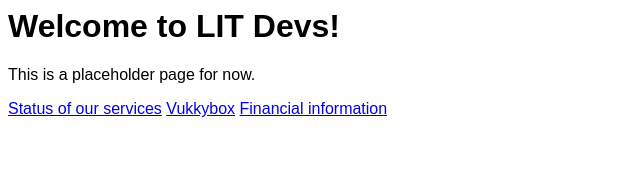
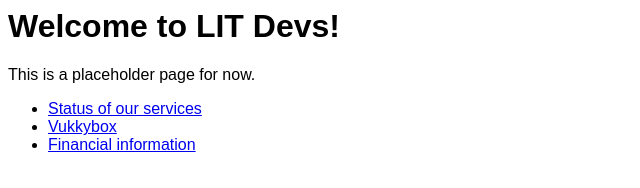
Before and after one commit to LITdevs/litdevs.org, a website: page public/index.html in a window 1280 px wide. Shown: the whole page, without its empty margins (0-640 px from the left). Drawn offline with Linux system fonts and the light colour scheme; a web font is replaced by a local one.

Commit message:
Update index.html

```diff
--- a/public/index.html
+++ b/public/index.html
@@ -8,8 +8,10 @@
     <body style="font-family: 'Mohave', sans-serif;">
         <h1>Welcome to LIT Devs!</h1>
         <p>This is a placeholder page for now.</p>
-        <a href="https://status.litdevs.org">Status of our services</a>
-        <a href="https://vukkybox.com">Vukkybox</a>
-        <a href="https://litdevs.org/finances">Financial information</a>
+        <ul>
+            <li><a href="https://status.litdevs.org">Status of our services</a></li>
+            <li><a href="https://vukkybox.com">Vukkybox</a></li>
+            <li><a href="https://litdevs.org/finances">Financial information</a></li>
+        </ul>
     </body>
 </html>
```
